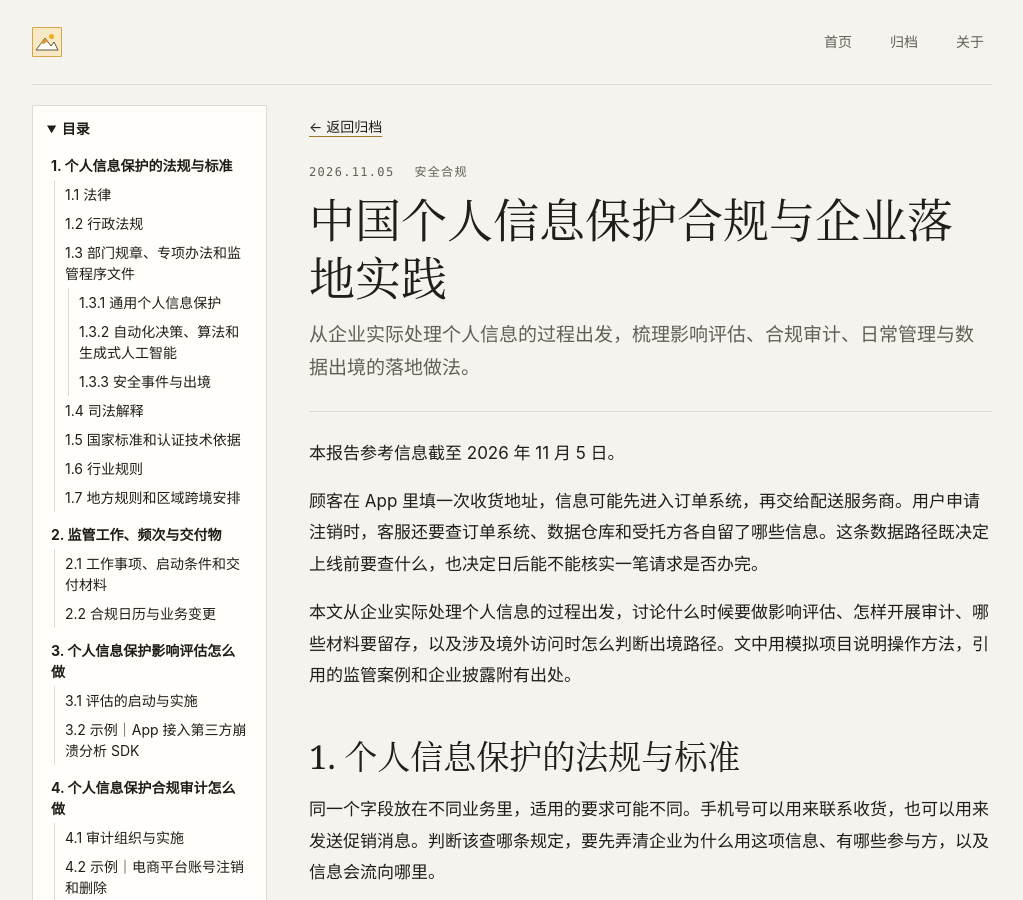
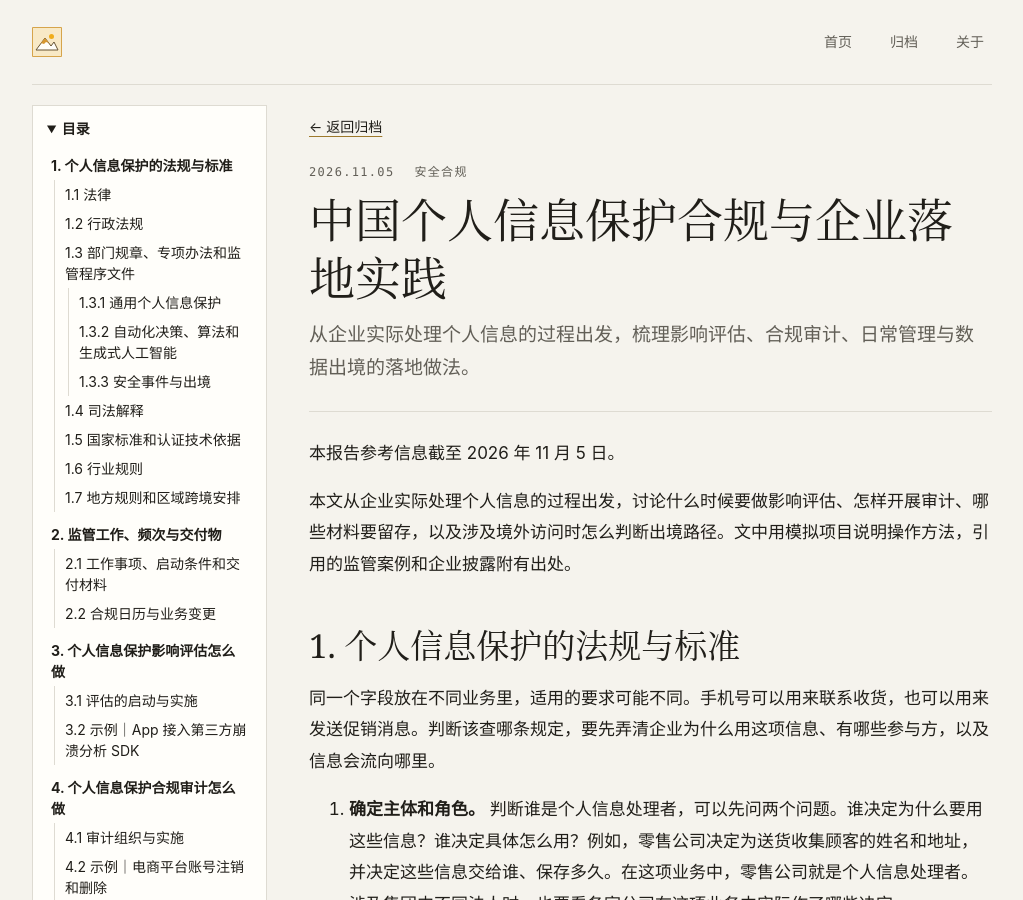
Before and after one commit to jhcka/jh.github.io, a Jekyll site: the page built from _posts/2026-11-05-pipl-compliance-practice.md, in a window 1280 px wide and 900 px high. Shown: the whole window, without its empty margins (128-1151 px from the left). Built offline with Jekyll 4.4.1, drawn with Linux system fonts in a browser that asks for light colours.

Commit message:
Remove the opening example from the report

```diff
--- a/_posts/2026-11-05-pipl-compliance-practice.md
+++ b/_posts/2026-11-05-pipl-compliance-practice.md
@@ -12,8 +12,6 @@ report: true
 <!-- report-body -->
 
 本报告参考信息截至 2026 年 11 月 5 日。
-
-顾客在 App 里填一次收货地址，信息可能先进入订单系统，再交给配送服务商。用户申请注销时，客服还要查订单系统、数据仓库和受托方各自留了哪些信息。这条数据路径既决定上线前要查什么，也决定日后能不能核实一笔请求是否办完。
 
 本文从企业实际处理个人信息的过程出发，讨论什么时候要做影响评估、怎样开展审计、哪些材料要留存，以及涉及境外访问时怎么判断出境路径。文中用模拟项目说明操作方法，引用的监管案例和企业披露附有出处。
 
```
